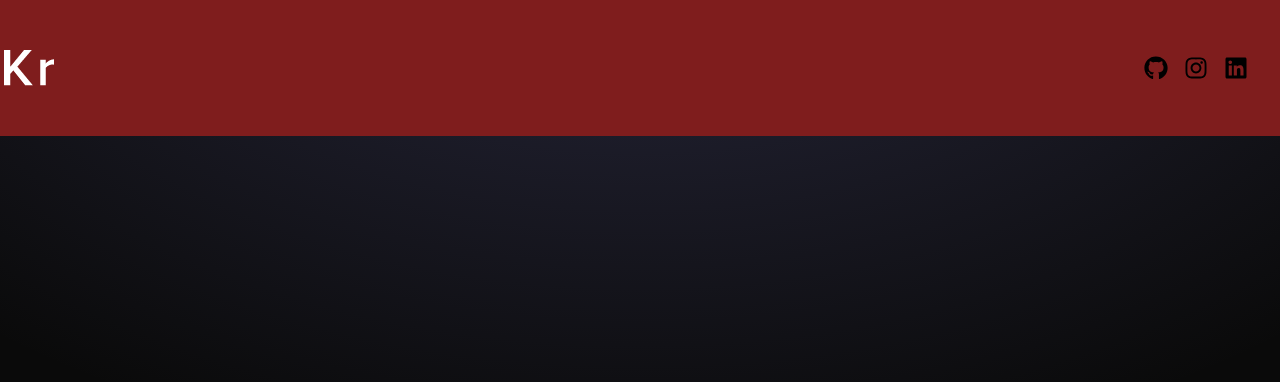
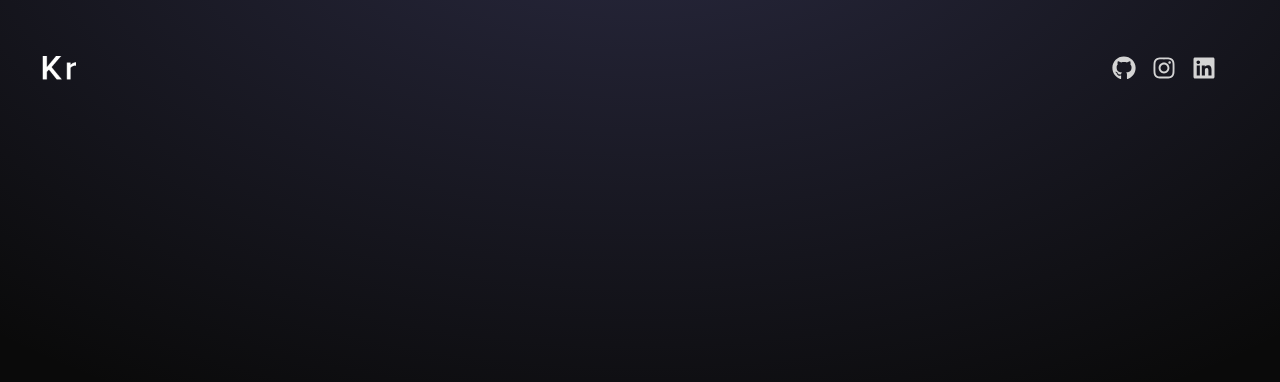
Before and after one commit to abhishek-0601/Portfolio, a React (Vite) app: page / in a window 1280 px wide. Shown: the top 382 px of the page. Built offline with nearby package versions, Linux system fonts and the light colour scheme.

Commit message:
navbar complete

```diff
--- a/src/App.jsx
+++ b/src/App.jsx
@@ -2,9 +2,14 @@ import Navbar from "./components/Navbar"
 
 const App = () => {
   return (
-    <div >
+    <div className=" overflow-x-hidden text-neutral-300 antialiased selection:bg-cyan-300 selection:text-cyan-900" >
+      <div className=" fixed top-0 -z-10 h-full w-full"></div>
       <div className="absolute top-0 z-[-2] h-screen w-screen bg-neutral-950 bg-[radial-gradient(ellipse_80%_80%_at_50%_-20%,rgba(120,119,198,0.3),rgba(255,255,255,0))]"></div>
-      <Navbar />
+
+      <div className=" container mx-auto px-8">
+        <Navbar />
+      </div>
+
     </div>
   )
 }
--- a/src/components/Navbar.jsx
+++ b/src/components/Navbar.jsx
@@ -5,9 +5,9 @@ import { FaGithub } from "react-icons/fa"
 
 const Navbar = () => {
     return (
-        <nav className=" bg-red-900 mb-20 flex items-center justify-between py-6">
+        <nav className=" mb-20 flex items-center justify-between py-6">
             <div className="flex flex-shrink-0 items-center">
-                <img src={logo} alt="logo" />
+                <img className=" mx-2 w-10" src={logo} alt="logo" />
             </div>
             <div className=" m-8 flex items-center justify-center gap-4 text-2xl ">
                 <FaGithub />
```
